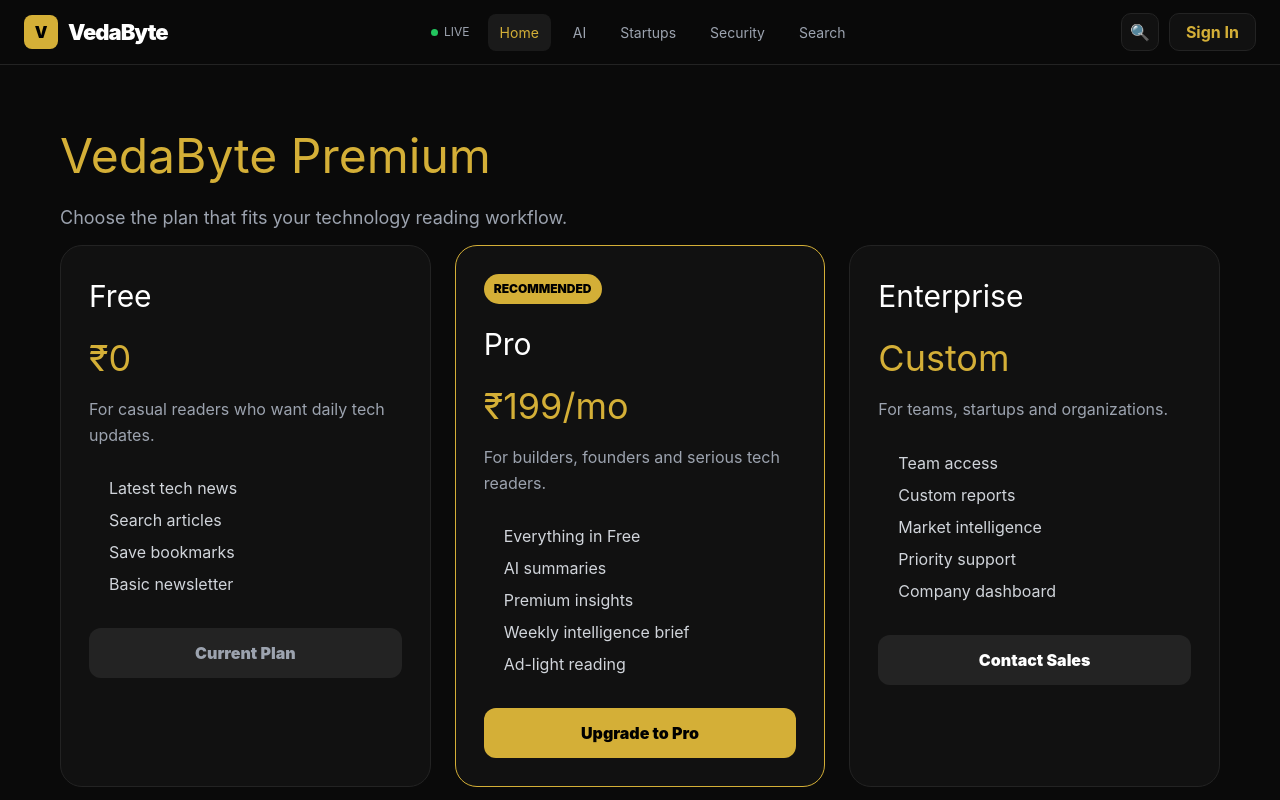
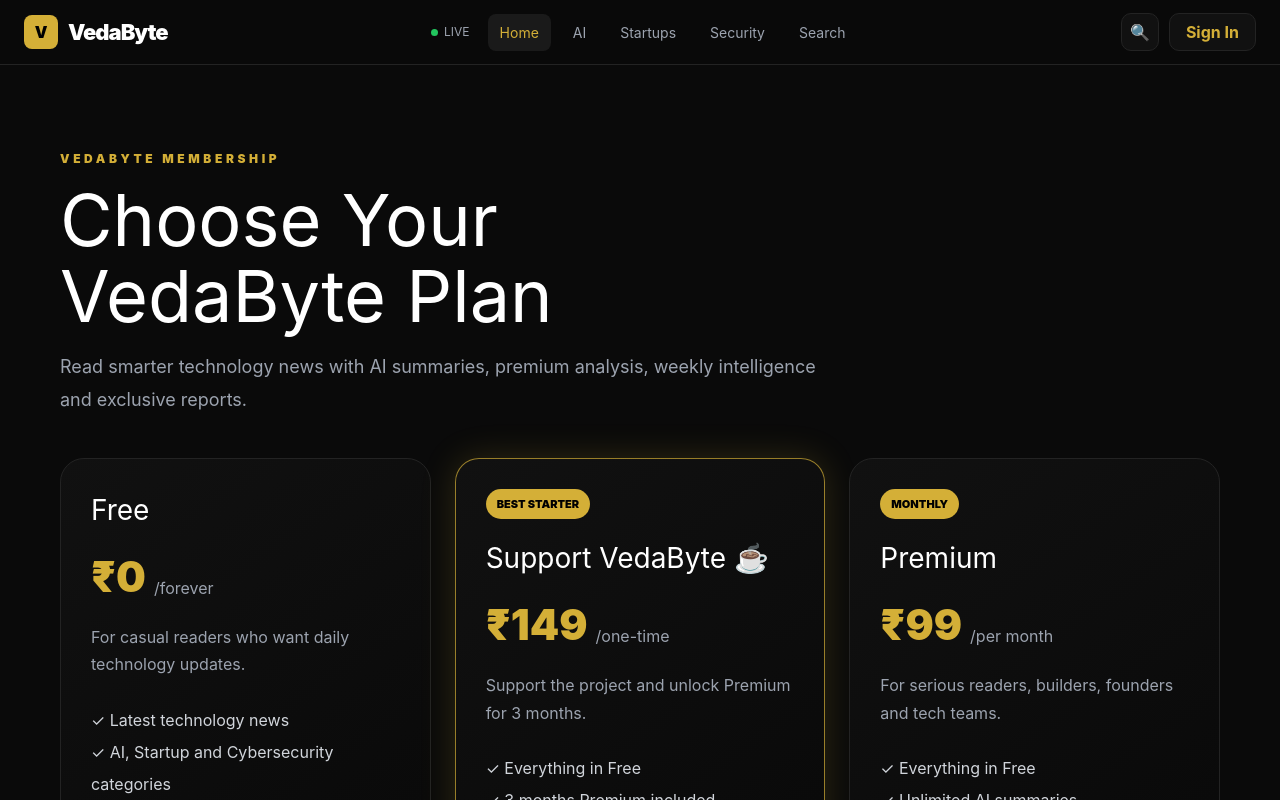
Before and after one commit to vedabytetechnews/vedabyte, a React (Vite) app: page /pricing in a window 1280 px wide. Shown: the top 800 px of the page. Built offline with nearby package versions, Linux system fonts and the light colour scheme; no server answers.

Commit message:
Update pricing and payment plans

```diff
--- a/src/App.jsx
+++ b/src/App.jsx
@@ -8,20 +8,21 @@
 import Category from './pages/Category'
 import Article from './pages/Article'
 import Bookmarks from './pages/Bookmarks'
-import Admin from './pages/Admin'
 import Profile from './pages/Profile'
 import Settings from './pages/Settings'
+import Pricing from './pages/Pricing'
+import Premium from './pages/Premium'
+import WeeklyBrief from './pages/WeeklyBrief'
 
+import Admin from './pages/Admin'
 import AdminComments from './pages/AdminComments'
 import AdminSubscribers from './pages/AdminSubscribers'
 import AdminUsers from './pages/AdminUsers'
 import AdminArticles from './pages/AdminArticles'
 import AdminNewsletter from './pages/AdminNewsletter'
-import Pricing from './pages/Pricing'
+
 import AdminRoute from './components/AdminRoute'
 import PremiumRoute from './components/PremiumRoute'
-import Premium from './pages/Premium'
-import WeeklyBrief from './pages/WeeklyBrief'
 
 function App() {
   return (
@@ -30,100 +31,24 @@
 
       <div style={{ paddingTop: '70px' }}>
         <Routes>
+          <Route path="/" element={<Home />} />
+          <Route path="/search" element={<Search />} />
+          <Route path="/category/:slug" element={<Category />} />
+          <Route path="/article/:id" element={<Article />} />
+          <Route path="/bookmarks" element={<Bookmarks />} />
+          <Route path="/profile" element={<Profile />} />
+          <Route path="/settings" element={<Settings />} />
+          <Route path="/pricing" element={<Pricing />} />
 
-          <Route
-            path="/"
-            element={<Home />}
-          />
+          <Route path="/premium" element={<PremiumRoute><Premium /></PremiumRoute>} />
+          <Route path="/premium/weekly-brief" element={<PremiumRoute><WeeklyBrief /></PremiumRoute>} />
 
-          <Route
-            path="/search"
-            element={<Search />}
-          />
-
-          <Route
-            path="/category/:slug"
-            element={<Category />}
-          />
-
-          <Route
-            path="/article/:id"
-            element={<Article />}
-          />
-
-          <Route
-            path="/bookmarks"
-            element={<Bookmarks />}
-          />
-
-          <Route
-            path="/profile"
-            element={<Profile />}
-          />
-
-          <Route
-            path="/settings"
-            element={<Settings />}
-          />
-
-          <Route
-            path="/admin"
-            element={<Admin />}
-          />
-
-          <Route
-            path="/admin/comments"
-            element={<AdminComments />}
-          />
-
-          <Route
-            path="/admin/users"
-            element={<AdminUsers />}
-          />
-
-          <Route
-            path="/admin/subscribers"
-            element={<AdminSubscribers />}
-          />
-
-          <Route
-            path="/admin/articles"
-            element={
-              <AdminRoute>
-                <AdminArticles />
-              </AdminRoute>
-            }
-          />
-
-          <Route
-            path="/admin/newsletter"
-            element={
-              <AdminRoute>
-                <AdminNewsletter />
-              </AdminRoute>
-            }
-          />
-
-              <Route path="/pricing" element={<Pricing />} />
-
-              <Route
-  path="/premium"
-  element={
-    <PremiumRoute>
-      <Premium />
-    </PremiumRoute>
-  }
-/>
-
-<Route
-  path="/premium/weekly-brief"
-  element={
-    <PremiumRoute>
-      <WeeklyBrief />
-    </PremiumRoute>
-  }
-/>
-
+          <Route path="/admin" element={<AdminRoute><Admin /></AdminRoute>} />
+          <Route path="/admin/comments" element={<AdminRoute><AdminComments /></AdminRoute>} />
+          <Route path="/admin/users" element={<AdminRoute><AdminUsers /></AdminRoute>} />
+          <Route path="/admin/subscribers" element={<AdminRoute><AdminSubscribers /></AdminRoute>} />
+          <Route path="/admin/articles" element={<AdminRoute><AdminArticles /></AdminRoute>} />
+          <Route path="/admin/newsletter" element={<AdminRoute><AdminNewsletter /></AdminRoute>} />
         </Routes>
       </div>
 
--- a/src/pages/Pricing.jsx
+++ b/src/pages/Pricing.jsx
@@ -3,17 +3,16 @@
 import { useAuth } from '../context/AuthContext'
 import { createOrder } from '../services/paymentService'
 
-
 import {
   getUserSubscription,
   createFreeSubscription,
-  activatePro
+  activatePaidPlan
 } from '../services/subscriptionService'
 
 export default function Pricing() {
   const { user, isAuthenticated } = useAuth()
   const [subscription, setSubscription] = useState(null)
-  const [loading, setLoading] = useState(false)
+  const [loadingPlan, setLoadingPlan] = useState(null)
 
   useEffect(() => {
     async function loadSubscription() {
@@ -32,30 +31,28 @@
     loadSubscription()
   }, [user])
 
-  async function handleUpgrade(planName) {
+  async function handleUpgrade(planKey) {
     if (!isAuthenticated) {
       alert('Please sign in before upgrading.')
       return
     }
 
-    if (planName === 'Enterprise') {
-      alert('Contact sales: vedabytenews@gmail.com')
-      return
-    }
-
-    if (planName !== 'Pro') return
+    if (planKey === 'free') return
 
     try {
-      setLoading(true)
+      setLoadingPlan(planKey)
 
-      const order = await createOrder()
+      const order = await createOrder(planKey)
 
       const options = {
         key: import.meta.env.VITE_RAZORPAY_KEY_ID,
         amount: order.amount,
         currency: order.currency,
         name: 'VedaByte',
-        description: 'VedaByte Pro Subscription',
+        description:
+          planKey === 'coffee'
+            ? 'Support VedaByte - 3 Months Premium'
+            : 'VedaByte Premium Monthly',
         order_id: order.id,
         prefill: {
           name: user?.user_metadata?.full_name || 'VedaByte User',
@@ -65,12 +62,19 @@
           color: '#D4AF37'
         },
         handler: async function (response) {
-  await activatePro(
-    user.id,
+          const updated = await activatePaidPlan(
+            user,
+            planKey,
             response.razorpay_payment_id
           )
 
-  alert('Pro subscription activated!')
+          setSubscription(updated)
+
+          alert(
+            planKey === 'coffee'
+              ? 'Thank you for supporting VedaByte! 3 months Premium activated.'
+              : 'Premium subscription activated!'
+          )
         }
       }
 
@@ -80,7 +84,7 @@
       console.error(error)
       alert('Unable to start payment. Please try again.')
     } finally {
-      setLoading(false)
+      setLoadingPlan(null)
     }
   }
 
@@ -91,135 +95,139 @@
       name: 'Free',
       key: 'free',
       price: '₹0',
-      description: 'For casual readers who want daily tech updates.',
+      period: 'forever',
+      description: 'For casual readers who want daily technology updates.',
       features: [
-        'Latest tech news',
+        'Latest technology news',
+        'AI, Startup and Cybersecurity categories',
         'Search articles',
         'Save bookmarks',
-        'Basic newsletter'
+        'Comments',
+        'Limited AI summaries'
       ],
-      highlighted: false
+      highlighted: false,
+      button: 'Current Plan'
     },
     {
-      name: 'Pro',
-      key: 'pro',
-      price: '₹199/mo',
-      description: 'For builders, founders and serious tech readers.',
+      name: 'Support VedaByte ☕',
+      key: 'coffee',
+      price: '₹149',
+      period: 'one-time',
+      description: 'Support the project and unlock Premium for 3 months.',
       features: [
         'Everything in Free',
-        'AI summaries',
-        'Premium insights',
-        'Weekly intelligence brief',
-        'Ad-light reading'
+        '3 months Premium included',
+        'Unlimited AI summaries',
+        'Weekly Intelligence Brief',
+        'Premium article access',
+        'Supporter badge coming soon'
       ],
-      highlighted: true
+      highlighted: true,
+      badge: 'BEST STARTER'
     },
     {
-      name: 'Enterprise',
-      key: 'enterprise',
-      price: 'Custom',
-      description: 'For teams, startups and organizations.',
+      name: 'Premium',
+      key: 'pro',
+      price: '₹99',
+      period: 'per month',
+      description: 'For serious readers, builders, founders and tech teams.',
       features: [
-        'Team access',
-        'Custom reports',
-        'Market intelligence',
-        'Priority support',
-        'Company dashboard'
+        'Everything in Free',
+        'Unlimited AI summaries',
+        'Premium articles',
+        'Exclusive AI reports',
+        'Daily email digest',
+        'Priority support'
       ],
-      highlighted: false
+      highlighted: false,
+      badge: 'MONTHLY'
     }
   ]
 
   return (
-    <div style={{ maxWidth: '1200px', margin: '0 auto', padding: '50px 20px', color: '#fff' }}>
-      <h1 style={{ color: '#D4AF37', fontSize: '48px', marginBottom: '12px' }}>
-        VedaByte Premium
-      </h1>
+    <div style={pageStyle}>
+      <div style={headerStyle}>
+        <p style={labelStyle}>VEDABYTE MEMBERSHIP</p>
 
-      <p style={{ color: '#9CA3AF', marginBottom: '14px', fontSize: '18px' }}>
-        Choose the plan that fits your technology reading workflow.
+        <h1 style={titleStyle}>Choose Your VedaByte Plan</h1>
+
+        <p style={subtitleStyle}>
+          Read smarter technology news with AI summaries, premium analysis,
+          weekly intelligence and exclusive reports.
         </p>
 
         {isAuthenticated && (
-        <p style={{ color: '#D1D5DB', marginBottom: '40px' }}>
+          <p style={currentStyle}>
             Current Plan:{' '}
             <strong style={{ color: '#D4AF37', textTransform: 'capitalize' }}>
               {currentPlan}
             </strong>
           </p>
         )}
+      </div>
 
-      <div style={{ display: 'grid', gridTemplateColumns: 'repeat(auto-fit,minmax(280px,1fr))', gap: '24px' }}>
+      <div style={gridStyle}>
         {plans.map(plan => {
           const isCurrent = currentPlan === plan.key
+          const isLoading = loadingPlan === plan.key
 
           return (
             <div
-              key={plan.name}
+              key={plan.key}
               style={{
-                background: '#111111',
-                border: plan.highlighted ? '1px solid #D4AF37' : '1px solid #232323',
-                borderRadius: '22px',
-                padding: '28px'
+                ...cardStyle,
+                border: plan.highlighted
+                  ? '1px solid rgba(212,175,55,0.7)'
+                  : '1px solid #232323',
+                boxShadow: plan.highlighted
+                  ? '0 0 35px rgba(212,175,55,0.18)'
+                  : 'none'
               }}
             >
-              {plan.highlighted && (
-                <div
-                  style={{
-                    display: 'inline-block',
-                    background: '#D4AF37',
-                    color: '#000',
-                    padding: '6px 10px',
-                    borderRadius: '999px',
-                    fontWeight: '900',
-                    fontSize: '12px',
-                    marginBottom: '18px'
-                  }}
-                >
-                  RECOMMENDED
+              {plan.badge && (
+                <div style={badgeStyle}>
+                  {plan.badge}
                 </div>
               )}
 
-              <h2 style={{ color: '#fff', fontSize: '30px' }}>
-                {plan.name}
-              </h2>
+              <h2 style={planNameStyle}>{plan.name}</h2>
 
-              <h3 style={{ color: '#D4AF37', fontSize: '36px', marginTop: '12px' }}>
-                {plan.price}
-              </h3>
+              <div style={priceRowStyle}>
+                <span style={priceStyle}>{plan.price}</span>
+                <span style={periodStyle}>/{plan.period}</span>
+              </div>
 
-              <p style={{ color: '#9CA3AF', marginTop: '12px', lineHeight: '1.6' }}>
-                {plan.description}
-              </p>
+              <p style={descriptionStyle}>{plan.description}</p>
 
-              <ul style={{ marginTop: '24px', paddingLeft: '20px', color: '#D1D5DB', lineHeight: '2' }}>
+              <ul style={featureListStyle}>
                 {plan.features.map(feature => (
-                  <li key={feature}>{feature}</li>
+                  <li key={feature}>✓ {feature}</li>
                 ))}
               </ul>
 
               <button
-                disabled={isCurrent || loading}
-                onClick={() => handleUpgrade(plan.name)}
+                disabled={isCurrent || isLoading}
+                onClick={() => handleUpgrade(plan.key)}
                 style={{
-                  marginTop: '28px',
-                  width: '100%',
-                  background: isCurrent ? '#232323' : plan.highlighted ? '#D4AF37' : '#232323',
-                  color: isCurrent ? '#9CA3AF' : plan.highlighted ? '#000' : '#fff',
-                  border: 'none',
-                  padding: '13px',
-                  borderRadius: '12px',
-                  fontWeight: '900',
-                  cursor: isCurrent || loading ? 'default' : 'pointer'
+                  ...buttonStyle,
+                  background: isCurrent
+                    ? '#232323'
+                    : plan.highlighted
+                      ? 'linear-gradient(135deg, #D4AF37, #FFE08A)'
+                      : '#D4AF37',
+                  color: isCurrent ? '#9CA3AF' : '#000',
+                  cursor: isCurrent || isLoading ? 'default' : 'pointer'
                 }}
               >
-                {loading && plan.name === 'Pro'
+                {isLoading
                   ? 'Opening Payment...'
                   : isCurrent
                     ? 'Current Plan'
-                    : plan.name === 'Pro'
-                      ? 'Upgrade to Pro'
-                      : 'Contact Sales'}
+                    : plan.key === 'coffee'
+                      ? 'Support & Unlock'
+                      : plan.key === 'pro'
+                        ? 'Start Premium'
+                        : 'Current Plan'}
               </button>
             </div>
           )
@@ -227,10 +235,127 @@
       </div>
 
       {!isAuthenticated && (
-        <p style={{ color: '#9CA3AF', marginTop: '30px' }}>
-          Please <Link to="/profile" style={{ color: '#D4AF37' }}>sign in</Link> before upgrading.
+        <p style={signinStyle}>
+          Please{' '}
+          <Link to="/profile" style={{ color: '#D4AF37' }}>
+            sign in
+          </Link>{' '}
+          before upgrading.
         </p>
       )}
     </div>
   )
 }
+
+const pageStyle = {
+  maxWidth: '1200px',
+  margin: '0 auto',
+  padding: '80px 20px',
+  color: '#fff'
+}
+
+const headerStyle = {
+  maxWidth: '760px',
+  marginBottom: '42px'
+}
+
+const labelStyle = {
+  color: '#D4AF37',
+  letterSpacing: '0.3em',
+  fontSize: '12px',
+  fontWeight: '900',
+  marginBottom: '14px'
+}
+
+const titleStyle = {
+  fontSize: 'clamp(42px, 7vw, 72px)',
+  lineHeight: '1.05',
+  marginBottom: '18px'
+}
+
+const subtitleStyle = {
+  color: '#9CA3AF',
+  fontSize: '18px',
+  lineHeight: '1.8'
+}
+
+const currentStyle = {
+  color: '#D1D5DB',
+  marginTop: '20px'
+}
+
+const gridStyle = {
+  display: 'grid',
+  gridTemplateColumns: 'repeat(auto-fit,minmax(280px,1fr))',
+  gap: '24px'
+}
+
+const cardStyle = {
+  background: 'linear-gradient(145deg, #111111, #070707)',
+  borderRadius: '24px',
+  padding: '30px',
+  position: 'relative'
+}
+
+const badgeStyle = {
+  display: 'inline-block',
+  background: '#D4AF37',
+  color: '#000',
+  padding: '7px 11px',
+  borderRadius: '999px',
+  fontWeight: '900',
+  fontSize: '11px',
+  marginBottom: '18px'
+}
+
+const planNameStyle = {
+  color: '#fff',
+  fontSize: '28px',
+  marginBottom: '14px'
+}
+
+const priceRowStyle = {
+  display: 'flex',
+  alignItems: 'flex-end',
+  gap: '8px',
+  marginBottom: '16px'
+}
+
+const priceStyle = {
+  color: '#D4AF37',
+  fontSize: '42px',
+  fontWeight: '900'
+}
+
+const periodStyle = {
+  color: '#9CA3AF',
+  marginBottom: '8px'
+}
+
+const descriptionStyle = {
+  color: '#9CA3AF',
+  lineHeight: '1.7',
+  minHeight: '56px'
+}
+
+const featureListStyle = {
+  marginTop: '24px',
+  paddingLeft: '0',
+  listStyle: 'none',
+  color: '#D1D5DB',
+  lineHeight: '2'
+}
+
+const buttonStyle = {
+  marginTop: '28px',
+  width: '100%',
+  border: 'none',
+  padding: '14px',
+  borderRadius: '14px',
+  fontWeight: '900'
+}
+
+const signinStyle = {
+  color: '#9CA3AF',
+  marginTop: '30px'
+}
```
Also changed, not shown: api/create-order.js (+19 -2 lines), src/services/adminSubscriberService.js (+13 -7 lines), src/services/paymentService.js (+10 -2 lines), src/services/subscriptionService.js (+34 -1 lines). Lines whose indentation alone changed are shown as unchanged.
